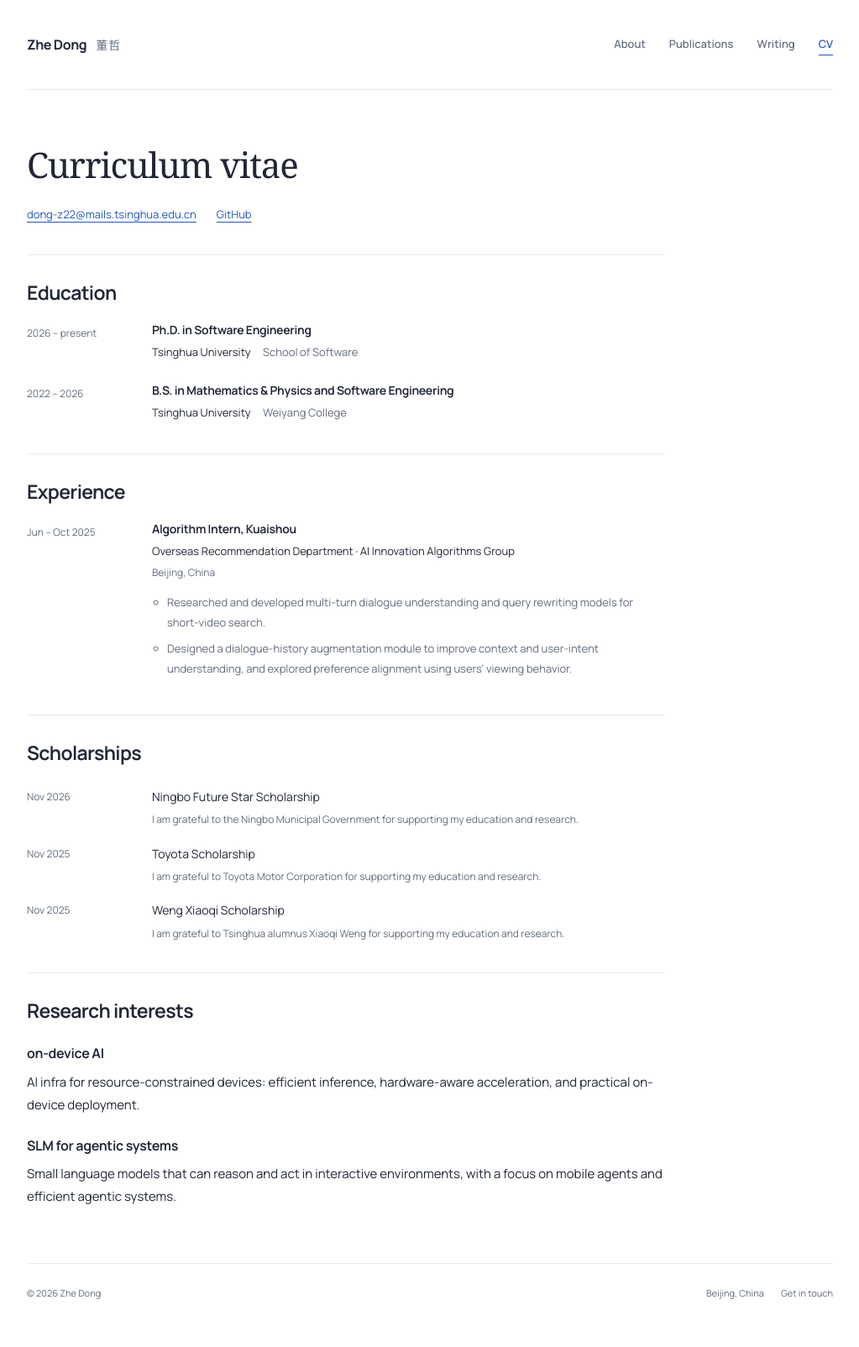
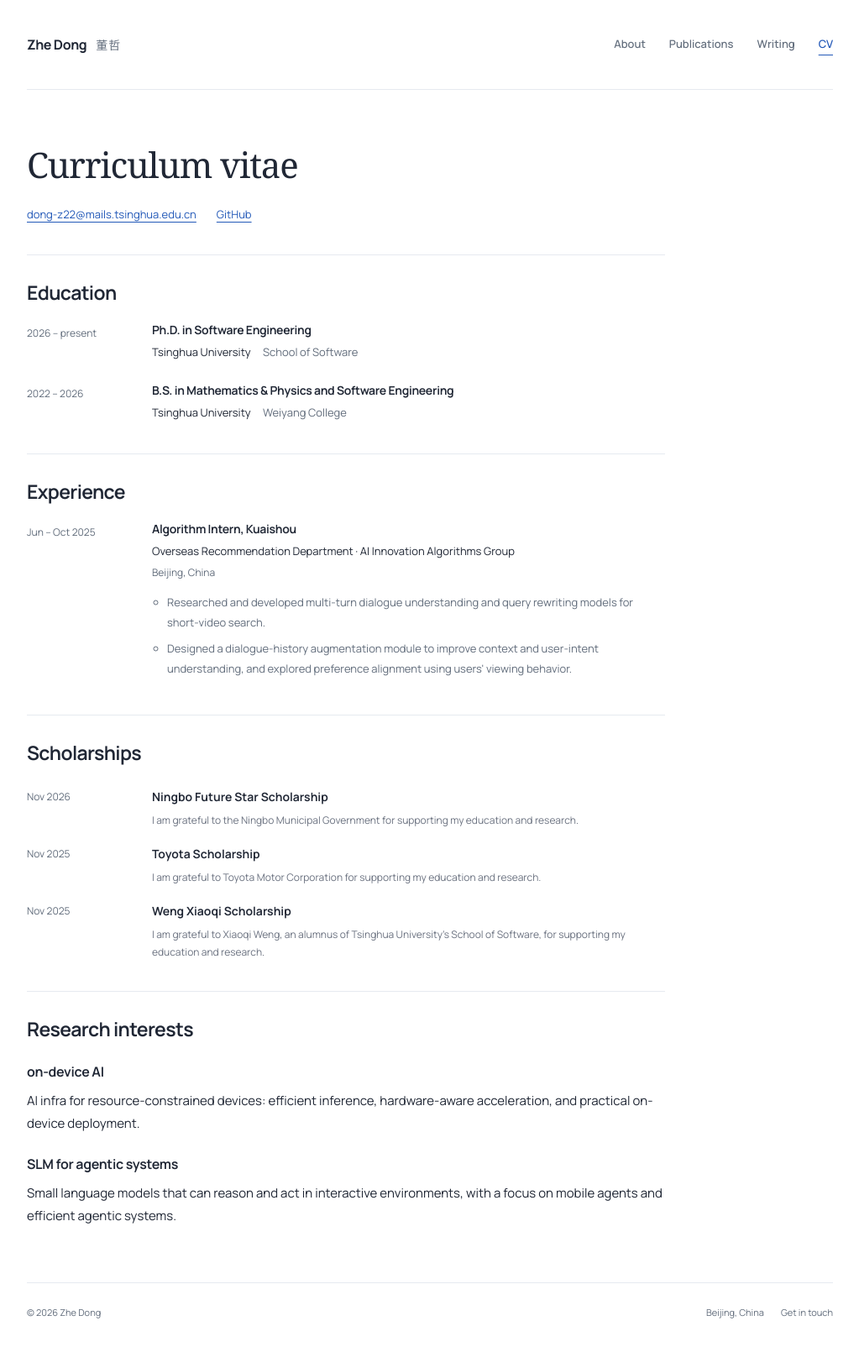
Before and after one commit to Adam-THU/Adam-THU.github.io, a Jekyll site: the page built from _pages/cv.md, in a window 1280 px wide. Shown: the whole page at 84% size, without its empty margins (128-1151 px from the left). Built offline with Jekyll 4.4.1, drawn with Linux system fonts in a browser that asks for light colours; before the commit the page ends 1582 px from its top, so only the background shows below that.

Commit message:
Improve scholarship hierarchy and highlight Software School alumnus

```diff
--- a/_data/cv.json
+++ b/_data/cv.json
@@ -87,7 +87,7 @@
     {
       "title": "Weng Xiaoqi Scholarship",
       "date": "2025-11",
-      "summary": "I am grateful to Tsinghua alumnus Xiaoqi Weng for supporting my education and research."
+      "summary": "I am grateful to Xiaoqi Weng, an alumnus of Tsinghua University's School of Software, for supporting my education and research."
     }
   ]
 }
--- a/_data/profile.yml
+++ b/_data/profile.yml
@@ -43,6 +43,6 @@ scholarships:
     date: "2025-11"
     period: "Nov 2025"
   - name: "Weng Xiaoqi Scholarship"
-    thanks: "I am grateful to Tsinghua alumnus Xiaoqi Weng for supporting my education and research."
+    thanks: "I am grateful to Xiaoqi Weng, an alumnus of Tsinghua University's School of Software, for supporting my education and research."
     date: "2025-11"
     period: "Nov 2025"
--- a/assets/css/site.css
+++ b/assets/css/site.css
@@ -79,7 +79,8 @@ h3 { font-size: 16px; letter-spacing: -.3px; }
 .experience-highlights { padding-left: 18px; margin: 12px 0 0; font-size: 13px; color: var(--muted); line-height: 1.85; }
 .experience-highlights li { margin: 0 0 7px; }
 .scholarship-list { font-size: 14px; }
-.scholarship-list .award-thanks { color: var(--muted); font-size: 12px; margin-top: 4px; }
+.scholarship-list > li > div > p:first-child { color: var(--ink); font-weight: 650; }
+.scholarship-list .award-thanks { color: #6b7280; font-size: 12px; font-weight: 400; margin-top: 5px; line-height: 1.75; }
 .contact-note { margin-top: 24px; padding: 24px 28px; background: var(--wash); border-radius: 8px; font-size: 13px; }
 .contact-note p { margin: 0 0 3px; color: var(--muted); }
 .contact-note a { font-weight: 600; text-decoration: none; overflow-wrap: anywhere; }
```
